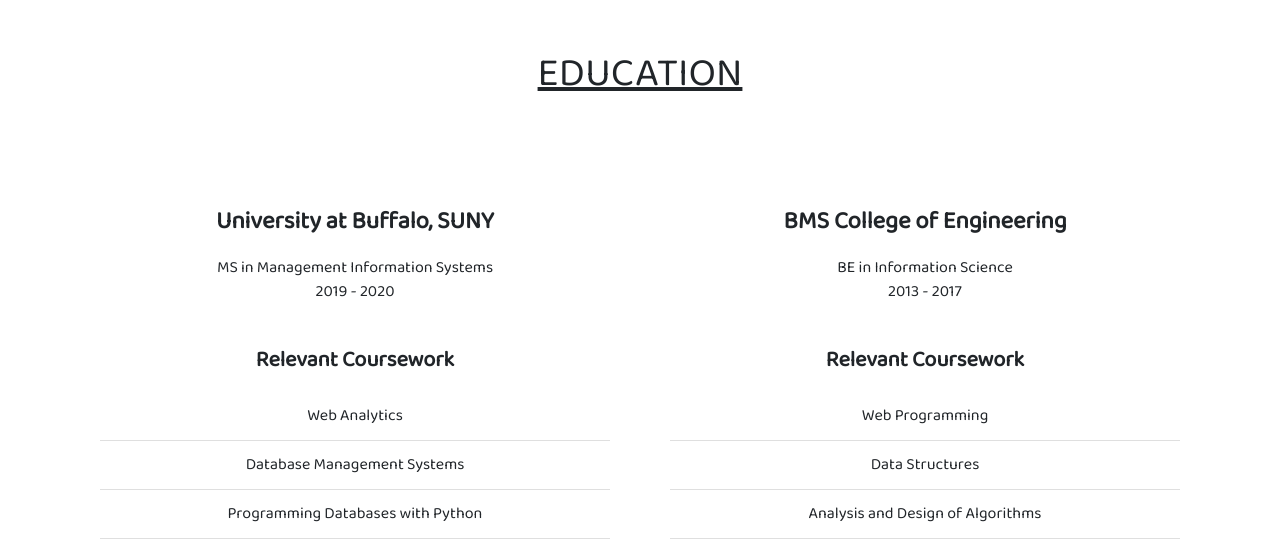
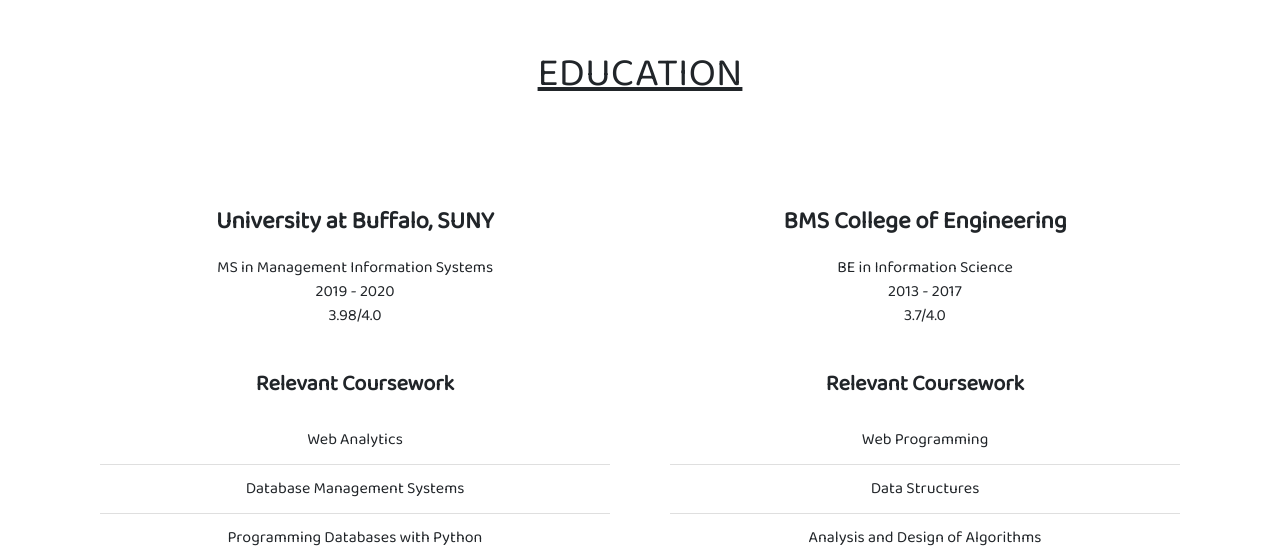
Before and after one commit to ap1495/react-portfolio-app, a React (Create React App) app: page / in a window 1280 px wide. Shown: the part 3280-3834 px from the top of the page. Built offline with nearby package versions, Linux system fonts and the light colour scheme.

Commit message:
Updated animations and added cgpa.

```diff
--- a/src/components/Contact.js
+++ b/src/components/Contact.js
@@ -19,6 +19,10 @@
                 </Col>
             </Row>
 
+            <ScrollAnimation
+                animateIn='bounceInRight'
+                animateOnce={true}
+            >
                 <Row className={'pt-5'}>
                     <Col xs={12} md={4} className='sub-contact-container'>
                             <a className='contact-links' href='mailto:aannaappa@buffalo.edu'>
@@ -61,6 +65,7 @@
                         </a>
                     </Col>
                 </Row>
+            </ScrollAnimation>
 
             <Row className='padding-copyright'>
                 <Col xs={12}>
--- a/src/components/Education.js
+++ b/src/components/Education.js
@@ -10,12 +10,17 @@
                 <Col className='section-header' xs={12}>
                     <ScrollAnimation
                         animateIn='bounceInLeft'
+                        animateOnce={true}
                     >
                         <h1><u>EDUCATION</u></h1>
                     </ScrollAnimation>
                 </Col>
             </Row>
 
+            <ScrollAnimation
+                animateIn='bounceInRight'
+                animateOnce={true}
+            >
                 <Row className={'pt-5 education-sub-section'}>
                     <Col xs={12} md={6}>
                         <p className='education-sub-header'>
@@ -24,7 +29,8 @@
 
                         <p>
                             MS in Management Information Systems<br/>
-                        2019 - 2020
+                            2019 - 2020<br/>
+                            3.98/4.0
                         </p>
                         <br/>
                         <Col md={12} className='padding-coursework'>
@@ -47,7 +53,8 @@
                         </p>
                         <p>
                             BE in Information Science<br/>
-                        2013 - 2017
+                            2013 - 2017<br/>
+                            3.7/4.0
                         </p>
                         <br/>
                         <Col md={12}>
@@ -64,6 +71,8 @@
                         </Col>
                     </Col>
                 </Row>
+            </ScrollAnimation>
+
         </Container>
     )
 }
--- a/src/components/Experience.js
+++ b/src/components/Experience.js
@@ -14,11 +14,17 @@
                 <Col className='section-header' xs={12}>
                     <ScrollAnimation
                         animateIn='bounceInLeft'
+                        animateOnce={true}
                     >
                         <h1><u>EXPERIENCE</u></h1>
                     </ScrollAnimation>
                 </Col>
             </Row>
+
+            <ScrollAnimation
+                animateIn='bounceInRight'
+                animateOnce={true}
+            >
                 <Row className={'pt-5'}>
                     <Col xs={12} md={6} lg={4} className='card-container'>
                         <Card className='card-style'>
@@ -68,6 +74,8 @@
                         </Card>
                     </Col>
                 </Row>
+            </ScrollAnimation>
+
         </Container>
     )
 }
--- a/src/components/Skills.js
+++ b/src/components/Skills.js
@@ -22,11 +22,17 @@
                 <Col className='section-header' xs={12}>
                     <ScrollAnimation
                         animateIn='bounceInLeft'
+                        animateOnce={true}
                     >
                         <h1><u>SKILLS</u></h1>
                     </ScrollAnimation>
                 </Col>
             </Row>
+
+            <ScrollAnimation
+                animateIn='bounceInRight'
+                animateOnce={true}
+            >
                 <Row className={'pt-5'}>
                     <Col xs={12} md={6} className='padding-section padding-skills-right'>
                         <Image
@@ -130,6 +136,7 @@
 
                     </Col>
                 </Row>
+            </ScrollAnimation>
         </Container>
     )
 }
```
Lines whose indentation alone changed are shown as unchanged.
